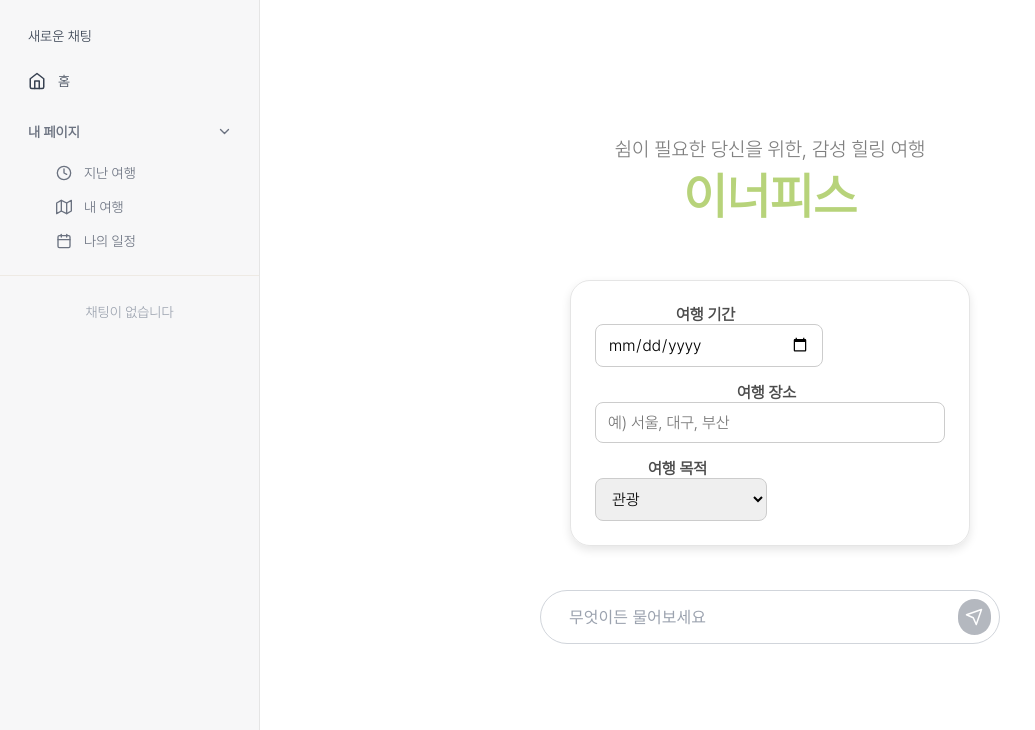
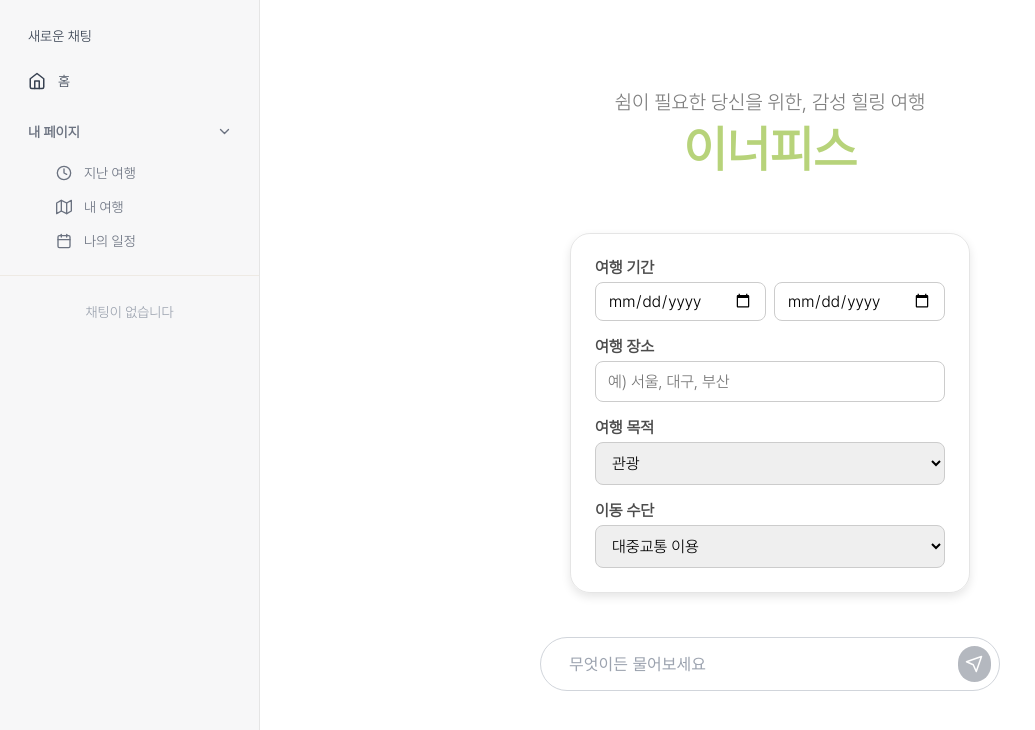
Before and after one commit to Innerpeace-Prompthon/Innerpeace, a React (Vite) app in the folder client/: page / in a window 1280 px wide. Shown: the top 730 px of the page, without its empty margins (0-1035 px from the left). Built offline with nearby package versions, Linux system fonts and the light colour scheme.

Commit message:
feat: add travelType and transportation to formData, apply styled-components

```diff
--- a/client/src/components/Chat/WelcomeScreen.tsx
+++ b/client/src/components/Chat/WelcomeScreen.tsx
@@ -2,11 +2,21 @@ import React, { useState } from "react";
 import { InputArea } from "./InputArea";
 import * as S from "../../styles/WelcomeScreen.style";
 
+export interface UserFormType {
+  startDate: string;
+  endDate: string;
+  region: string;
+  travelType: string;
+  transportation: string;
+}
+
 export const WelcomeScreen: React.FC = () => {
-  const [formData, setFormData] = useState({
-    date: "",
-    location: "",
-    purpose: "관광",
+  const [formData, setFormData] = useState<UserFormType>({
+    startDate: "",
+    endDate: "",
+    region: "",
+    travelType: "관광",
+    transportation: "",
   });
 
   const handleChange = (
@@ -24,33 +34,42 @@ export const WelcomeScreen: React.FC = () => {
       </S.WelcomeTitle>
 
       <S.Form>
-        <div>
+        <S.InputBox>
           <S.Label>여행 기간</S.Label>
-          <S.Input
-            name="date"
-            type="date"
-            value={formData.date}
-            onChange={handleChange}
-            placeholder="예) 2일, 일주일, 1개월"
-          />
-        </div>
 
-        <div>
+          <S.DateBox>
+            <input
+              name="startDate"
+              type="date"
+              value={formData.startDate}
+              onChange={handleChange}
+            />
+
+            <input
+              name="endDate"
+              type="date"
+              value={formData.endDate}
+              onChange={handleChange}
+            />
+          </S.DateBox>
+        </S.InputBox>
+
+        <S.InputBox>
           <S.Label>여행 장소</S.Label>
           <S.Input
             type="text"
-            name="location"
-            value={formData.location}
+            name="region"
+            value={formData.region}
             onChange={handleChange}
             placeholder="예) 서울, 대구, 부산"
           />
-        </div>
+        </S.InputBox>
 
-        <div>
+        <S.InputBox>
           <S.Label>여행 목적</S.Label>
           <S.Select
-            name="purpose"
-            value={formData.purpose}
+            name="travelType"
+            value={formData.travelType}
             onChange={handleChange}
           >
             <option value="관광">관광</option>
@@ -59,7 +78,19 @@ export const WelcomeScreen: React.FC = () => {
             <option value="액티비티">액티비티</option>
             <option value="문화">문화 체험</option>
           </S.Select>
-        </div>
+        </S.InputBox>
+
+        <S.InputBox>
+          <S.Label>이동 수단</S.Label>
+          <S.Select
+            name="transportation"
+            value={formData.transportation}
+            onChange={handleChange}
+          >
+            <option value="대중교통">대중교통 이용</option>
+            <option value="자가용">자가용 이용</option>
+          </S.Select>
+        </S.InputBox>
       </S.Form>
 
       <div style={{ width: "500px" }}>
```
